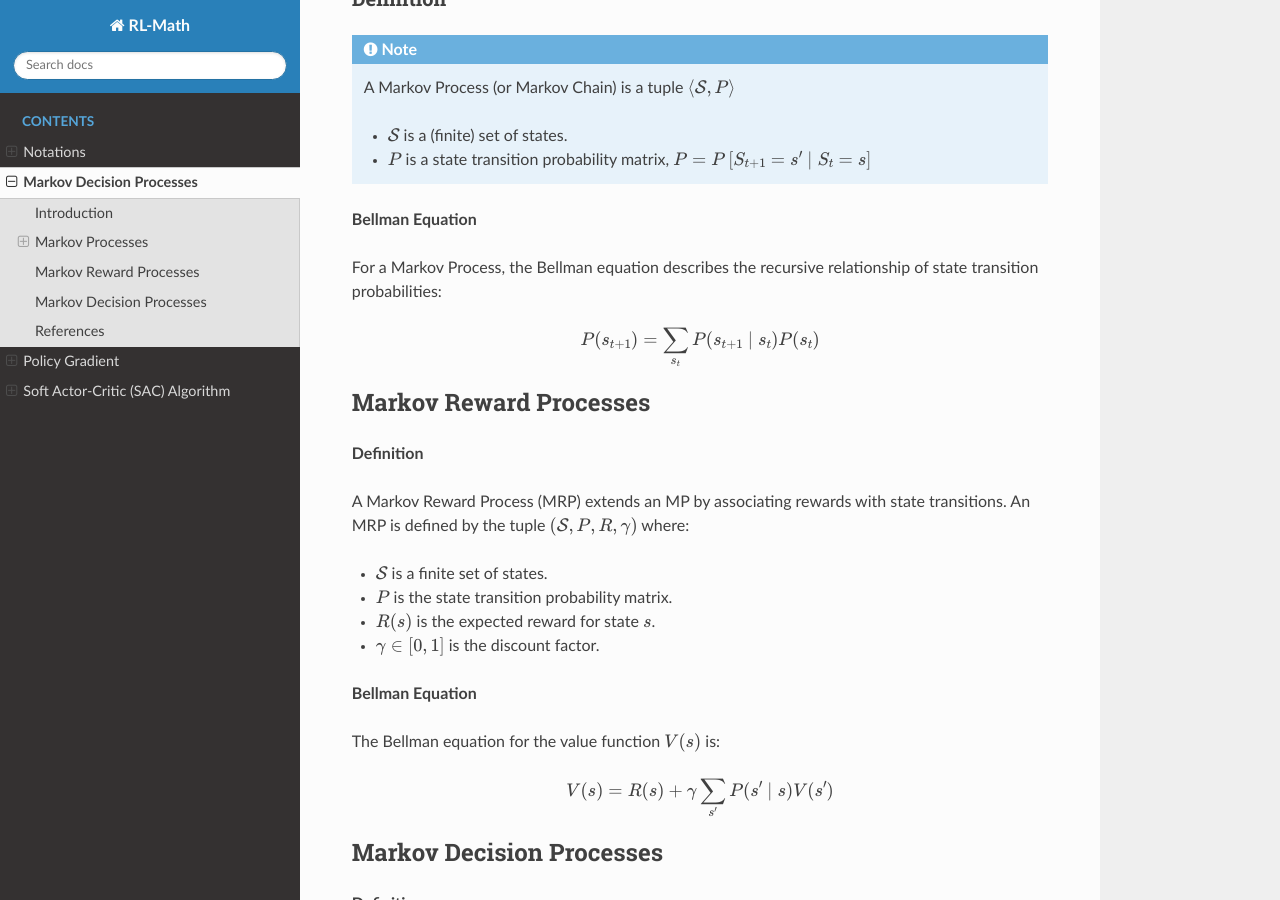
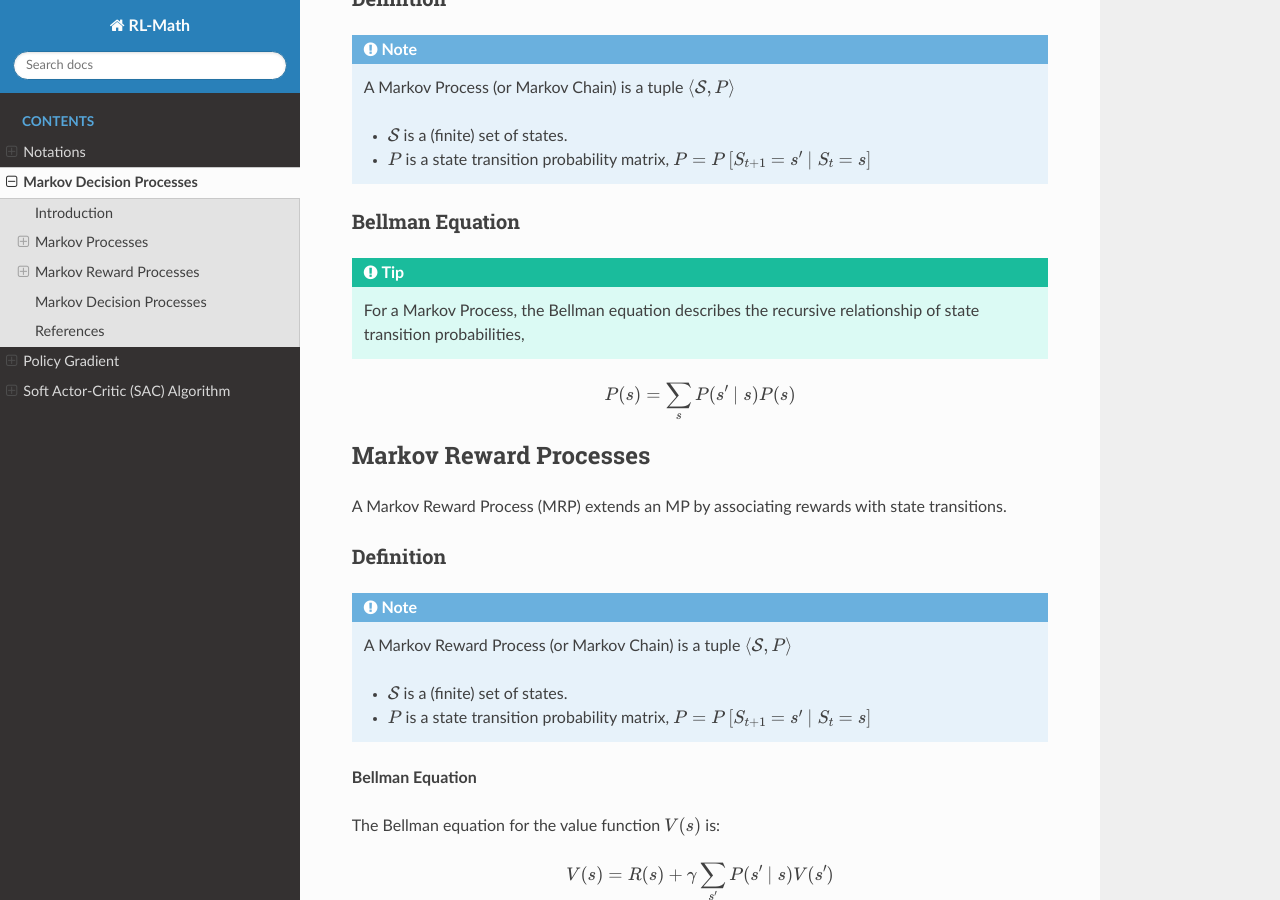
Before and after one commit to boyin96/Reinforcement-Learning-Math, a Sphinx documentation site: the page built from docs/source/mdp.rst, in a window 1280 px wide and 900 px high, scrolled down 636 px. Built offline with Sphinx 7.4.7 and the Read the Docs theme 3.1.0, drawn with Linux system fonts in a browser that asks for light colours; formulas are drawn with MathJax 3.

Commit message:
Update mdp.rst

```diff
--- a/docs/source/mdp.rst
+++ b/docs/source/mdp.rst
@@ -23,23 +23,27 @@ Definition
    - :math:`\mathcal{S}` is a (finite) set of states.
    - :math:`P` is a state transition probability matrix, :math:`P=P\left[S_{t+1}=s^{\prime} \mid S_t=s\right]`
 
-**Bellman Equation**
+Bellman Equation
+^^^^^^^^^^^^^^^^^^
 
-For a Markov Process, the Bellman equation describes the recursive relationship of state transition probabilities:
+.. tip::
+   For a Markov Process, the Bellman equation describes the recursive relationship of state transition probabilities,
 
 .. math::
-   P(s_{t+1}) = \sum_{s_t} P(s_{t+1} \mid s_t) P(s_t)
+   P(s) = \sum_{s} P(s^{\prime} \mid s) P(s)
 
 Markov Reward Processes
 --------------------------------
-**Definition**
+A Markov Reward Process (MRP) extends an MP by associating rewards with state transitions.
 
-A Markov Reward Process (MRP) extends an MP by associating rewards with state transitions. An MRP is defined by the tuple :math:`(\mathcal{S}, P, R, \gamma)` where:
+Definition
+^^^^^^^^^^^^^
 
-- :math:`\mathcal{S}` is a finite set of states.
-- :math:`P` is the state transition probability matrix.
-- :math:`R(s)` is the expected reward for state :math:`s`.
-- :math:`\gamma \in [0, 1]` is the discount factor.
+.. note::
+   A Markov Reward Process (or Markov Chain) is a tuple :math:`\langle\mathcal{S}, P\rangle`
+
+   - :math:`\mathcal{S}` is a (finite) set of states.
+   - :math:`P` is a state transition probability matrix, :math:`P=P\left[S_{t+1}=s^{\prime} \mid S_t=s\right]`
 
 **Bellman Equation**
 
```
